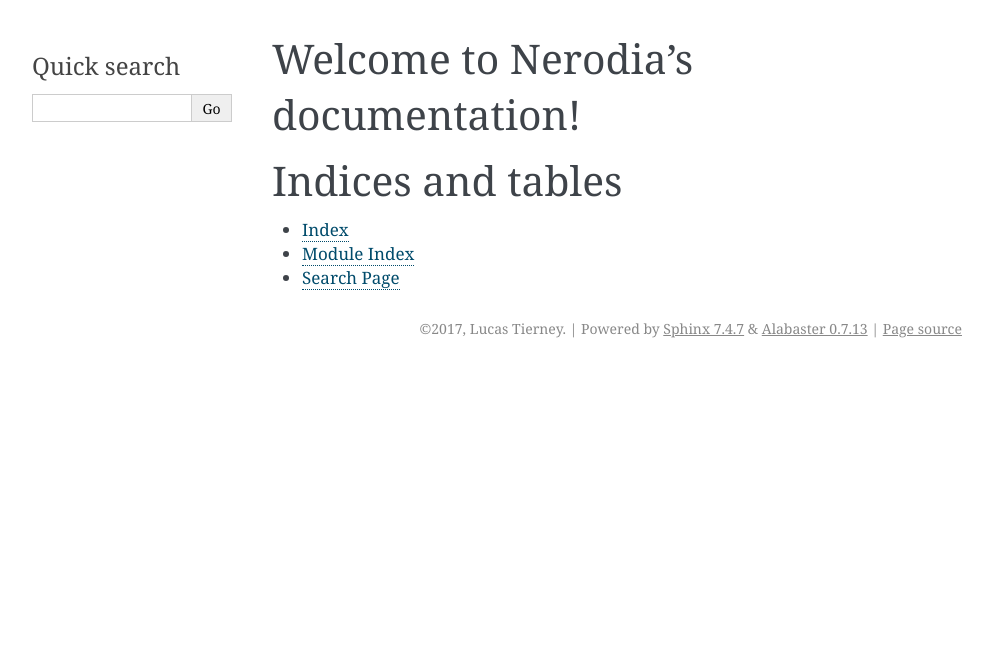
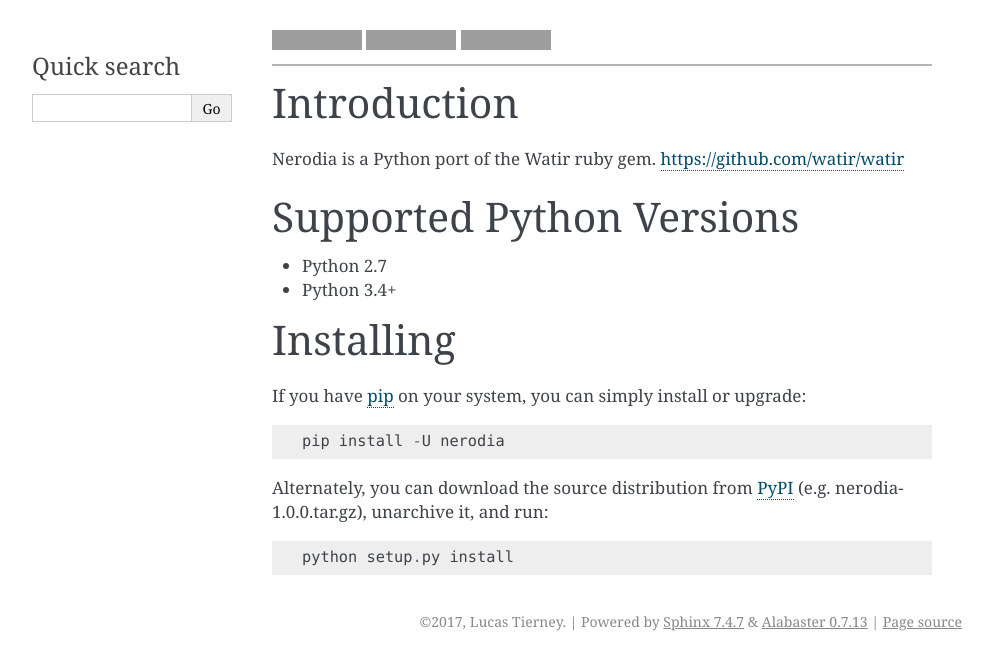
Before and after one commit to watir/nerodia, a Sphinx documentation site: the page built from docs/source/index.rst, in a window 1280 px wide. Shown: the top 670 px of the page, without its empty margins (148-1141 px from the left). Built offline with Sphinx 7.4.7, drawn with Linux system fonts in a browser that asks for light colours; grey boxes are pictures that could not be loaded.

Commit message:
trying out updating index.rst

```diff
--- a/docs/source/index.rst
+++ b/docs/source/index.rst
@@ -1,20 +1,31 @@
-.. Nerodia documentation master file, created by
-   sphinx-quickstart on Fri Dec 22 09:34:48 2017.
-   You can adapt this file completely to your liking, but it should at least
-   contain the root `toctree` directive.
+.. image:: https://img.shields.io/pypi/v/nerodia.svg
+    :target: https://pypi.python.org/pypi/nerodia
 
-Welcome to Nerodia's documentation!
-===================================
+.. image:: https://img.shields.io/pypi/pyversions/nerodia.svg
+    :target: https://pypi.python.org/pypi/nerodia
 
-.. toctree::
-   :maxdepth: 2
-   :caption: Contents:
+.. image:: https://travis-ci.org/watir/nerodia.svg?branch=master
+    :target: https://travis-ci.org/watir/nerodia
 
+-----
 
+Introduction
+============
+Nerodia is a Python port of the Watir ruby gem. https://github.com/watir/watir
 
-Indices and tables
-==================
+Supported Python Versions
+=========================
 
-* :ref:`genindex`
-* :ref:`modindex`
-* :ref:`search`
+* Python 2.7
+* Python 3.4+
+
+Installing
+==========
+
+If you have `pip <https://pip.pypa.io/>`_ on your system, you can simply install or upgrade::
+
+    pip install -U nerodia
+
+Alternately, you can download the source distribution from `PyPI <http://pypi.python.org/pypi/nerodia>`_ (e.g. nerodia-1.0.0.tar.gz), unarchive it, and run::
+
+    python setup.py install
```
